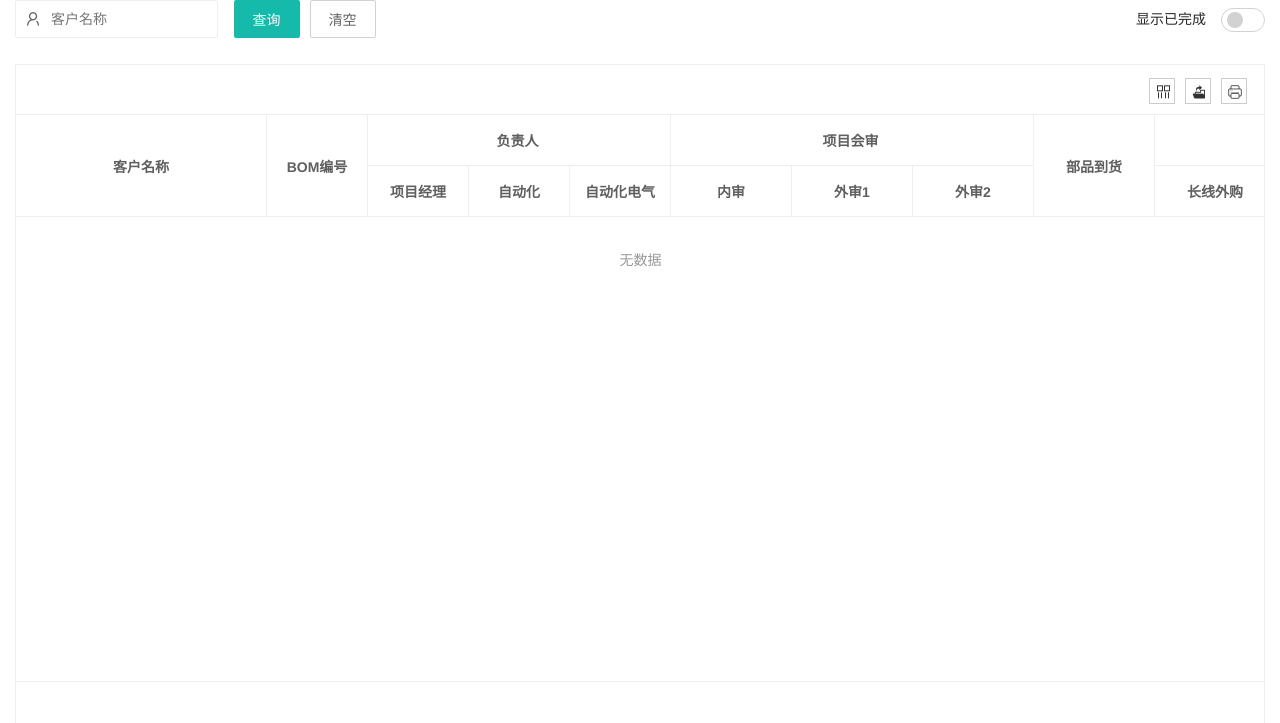
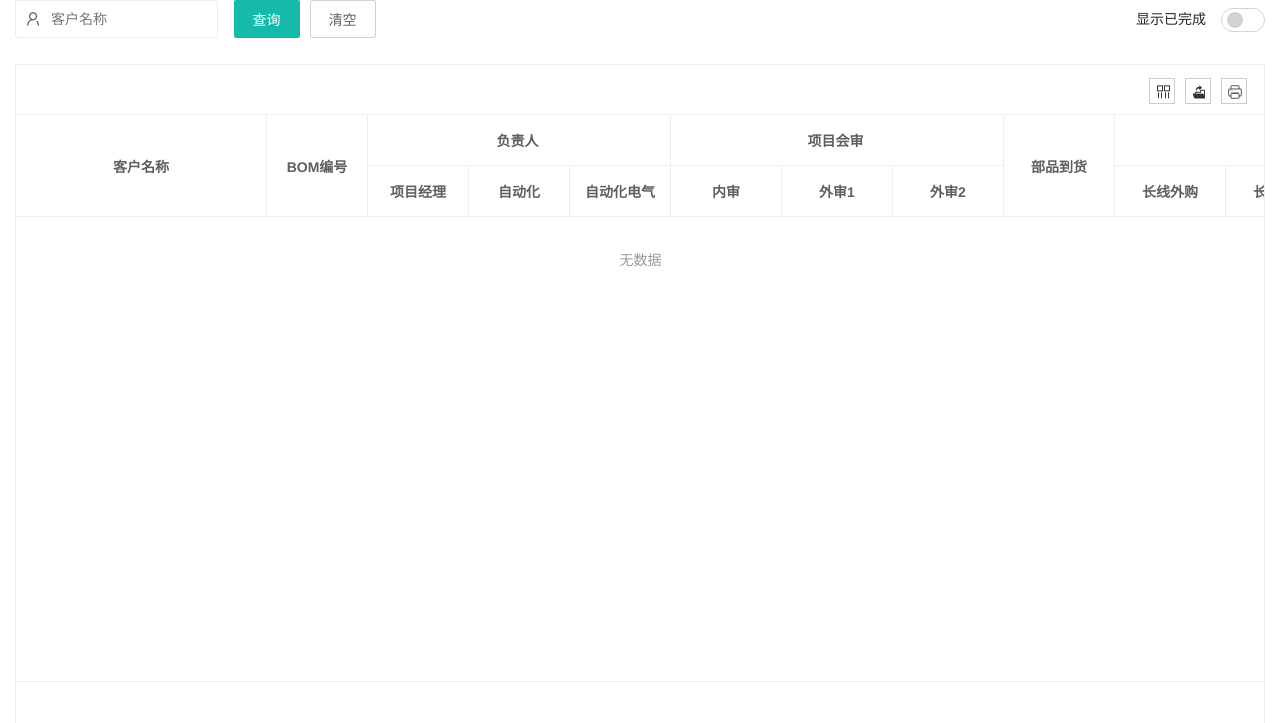
Before and after one commit to zhongyiwang/pmlite, a Flask app: page /project/automation in a window 1280 px wide. Shown: the top 723 px of the page. Run offline with Flask 3, Linux system fonts and the light colour scheme; data that the repository does not hold is empty.

Commit message:
修改项目列表显示

```diff
--- a/pmlite/apis/auth.py
+++ b/pmlite/apis/auth.py
@@ -24,7 +24,7 @@ def login_in():
 
     # 生成访问令牌
     access_token = create_access_token(user)
-    # 生成刷新令牌
+    # 生成刷新令牌（用于`access_token`过期后获取新的`access_token`，而无需用户重新登录）
     refresh_token = create_refresh_token(user)
 
     response = make_response(
--- a/pmlite/apis/project.py
+++ b/pmlite/apis/project.py
@@ -1,6 +1,7 @@
 import datetime
 
 from flask import Blueprint, request
+from sqlalchemy import desc
 from flask_sqlalchemy.pagination import Pagination
 from flask_jwt_extended import current_user, jwt_required
 
@@ -21,7 +22,7 @@ def project_view():
     show_all = request.args.get('showAll')
     customer = request.args.get('customer')
 
-    q = db.select(ProjectModel)
+    q = db.select(ProjectModel).order_by(desc(ProjectModel.id))
 
     if not show_all:  # 默认获取未完成项目
         q = q.filter(ProjectModel.is_close.isnot(True))
@@ -73,7 +74,7 @@ def project_automation_view():
     show_all = request.args.get('showAll')
     customer = request.args.get('customer')
 
-    q = db.select(ProjectModel).filter(ProjectModel.is_automation.is_(True))
+    q = db.select(ProjectModel).filter(ProjectModel.is_automation.is_(True)).order_by(desc(ProjectModel.id))
 
     if not show_all:  # 默认获取未完成项目
         q = q.filter(ProjectModel.is_close.isnot(True))
--- a/pmlite/extensions/init_jwt.py
+++ b/pmlite/extensions/init_jwt.py
@@ -6,6 +6,7 @@ jwt = JWTManager()
 
 
 # 从用户对象中提取唯一标识符，被用来生产JWT中的identity字段
+# 当调用`create_access_token`并传入用户对象时，`flask-jwt-extended`会自动调用这个函数还获取用户标识，并储存在JWT中。
 @jwt.user_identity_loader
 def user_identity_lookup(user):
     return user.id
--- a/pmlite/templates/project/project_automation.html
+++ b/pmlite/templates/project/project_automation.html
@@ -544,15 +544,15 @@
             cols: [
                     [
                         // 一级表头
-                        {field: 'id', title: 'ID', width:50, align: 'center', hide:true, rowspan: 2},
-                        {field: 'customer', title: '客户名称', width:250, align: 'center', rowspan: 2},
+                        {field: 'id', title: 'ID', width:50, align: 'center', hide:true, rowspan: 2, fixed: "left"},
+                        {field: 'customer', title: '客户名称', width:250, align: 'center', rowspan: 2, fixed: "left"},
                         {field: 'contract', title: '合同编号', width:200, align: 'center', sort:true, rowspan: 2, hide: true},
                         {field: 'project_number', title: '项目编号', width:100, align: 'center', edit: 'text', rowspan: 2, hide: true},
                         {field: 'bom_number', title: 'BOM编号', width:100, align: 'center', edit: 'text', rowspan: 2},
                         {field: 'machine_type', title: '机型', width:150, align: 'center', rowspan: 2, hide:true},
                         {title: '负责人', align: 'center', colspan: 3},
                         {title: '项目会审', align: 'center', colspan: 3},
-                        {field: 'arrival_date', title: '部品到货', width:120, align: 'center', rowspan: 2},
+                        {field: 'arrival_date', title: '部品到货', minWidth:110, align: 'center', rowspan: 2},
                         {title: '出图日期', align: 'center', colspan: 4},
 
                         // {field: 'arrival_date', title: '要求到货日期', width:160, align: 'center', rowspan: 2},
@@ -562,20 +562,20 @@
                         //     let color = 'green';
                         //     return '<div style="width: 10px;height: 10px;border-radius: 50%;background-color:' + color + ';"></div>';
                         //     }},
-                        {title: '操作', fixed: "right",width:300, toolbar: '#tools', rowspan: 2}
+                        {title: '操作', align: 'center', fixed: "right",width:100, toolbar: '#tools', rowspan: 2}
                         // {field: 'status', title: '完成状态', width:160, align: 'center', edit: true, event: 'status-dropdown', rowspan: 2},
                         // {field: 'progress', title: '完成进度', width:350, align: 'center',templet: render_progress, rowspan: 2},
                     ], [
-                        {field: 'manager', title: '项目经理', width:100, align: 'center'},
-                        {field: 'am_designer', title: '自动化', width:100, align: 'center'},
-                        {field: 'ae_designer', title: '自动化电气', width:100, align: 'center'},
-                        {field: 'internal_check_date', title: '内审', width:120, align: 'center'},
-                        {field: 'external_check_date1', title: '外审1', width:120, align: 'center'},
-                        {field: 'external_check_date2', title: '外审2', width:120, align: 'center'},
-                        {field: 'am_drawing_date1', title: '长线外购', width:120, align: 'center'},
-                        {field: 'am_drawing_date2', title: '长线设计', width:120, align: 'center'},
-                        {field: 'am_drawing_date3', title: '全部出图', width:120, align: 'center'},
-                        {field: 'ae_drawing_date', title: '电气出图', width:120, align: 'center'},
+                        {field: 'manager', title: '项目经理', minWidth:100, align: 'center'},
+                        {field: 'am_designer', title: '自动化', minWidth:100, align: 'center'},
+                        {field: 'ae_designer', title: '自动化电气', minWidth:100, align: 'center'},
+                        {field: 'internal_check_date', title: '内审', minWidth:110, align: 'center'},
+                        {field: 'external_check_date1', title: '外审1', minWidth:110, align: 'center'},
+                        {field: 'external_check_date2', title: '外审2', minWidth:110, align: 'center'},
+                        {field: 'am_drawing_date1', title: '长线外购', minWidth:110, align: 'center'},
+                        {field: 'am_drawing_date2', title: '长线设计', minWidth:110, align: 'center'},
+                        {field: 'am_drawing_date3', title: '全部出图', minWidth:110, align: 'center'},
+                        {field: 'ae_drawing_date', title: '电气出图', minWidth:110, align: 'center'},
                     ]
                 ],
             done: function (res, curr, count){
--- a/pmlite/templates/project/project_index2.html
+++ b/pmlite/templates/project/project_index2.html
@@ -156,7 +156,7 @@
             </div>
         </div>
         <div class="layui-form-item">
-            <label class="layui-form-label">自动化设计</label>
+            <label class="layui-form-label">自动化设计（电气）</label>
             <div class="layui-input-block">
                 <select name="ae_designer_id" id="ae_designer_id" lay-filter="ae_designer_id_select" class="user-select" lay-search="">
                     <option value="">请选择设计员</option>
@@ -351,10 +351,10 @@
             cols: [
                     [
                         // 一级表头
-                        {field: 'id', title: 'ID', width:50, align: 'center', rowspan: 2, hide:true},
+                        {field: 'id', title: 'ID', width:50, align: 'center', rowspan: 2, hide:true, fixed: "left"},
                         // {field: 'name', title: '项目名称', width:160, align: 'center', rowspan: 2},
                         // {field: 'customer', title: '客户名称', width:200, align: 'center', edit: 'text', rowspan: 2},
-                        {field: 'customer', title: '客户名称', minWidth:300, align: 'center', rowspan: 2},
+                        {field: 'customer', title: '客户名称', minWidth:300, align: 'center', rowspan: 2, fixed: "left"},
                         {field: 'contract', title: '合同编号', minWidth:160, align: 'center', sort:true, rowspan: 2},
                         {field: 'project_number', title: '项目编号', minWidth:90, align: 'center', edit: 'text', rowspan: 2},
                         {field: 'machine_type', title: '机型', minWidth:120, align: 'center', rowspan: 2},
--- a/pmlite/templates/task/task_index.html
+++ b/pmlite/templates/task/task_index.html
@@ -733,8 +733,8 @@
                 get_types()  // 获取部门，并渲染select
                 get_projects()  // 获取未完成项目，并渲染select
                 // get_users()  // 获取用户，并渲染select
-                pmlite.getUsers('owner_id', undefined, 'owner', 1)
-                pmlite.getUsers('owner_id', undefined, 'owner', 0, obj.data.owner_id)
+                // pmlite.getUsers('owner_id', undefined, 'owner', 1)
+                pmlite.getUsers('owner_id', undefined, 'owner', 0, obj.data.owner_id, undefined)
                 $("#task-form")[0].reset();  // 将ID表单清空
                 $("#parent_id").val(obj.data.id)
                 // $("#title").val(obj.data.title + "_")
```
Also changed, not shown: pmlite/models/project.py (+12 -2 lines).
